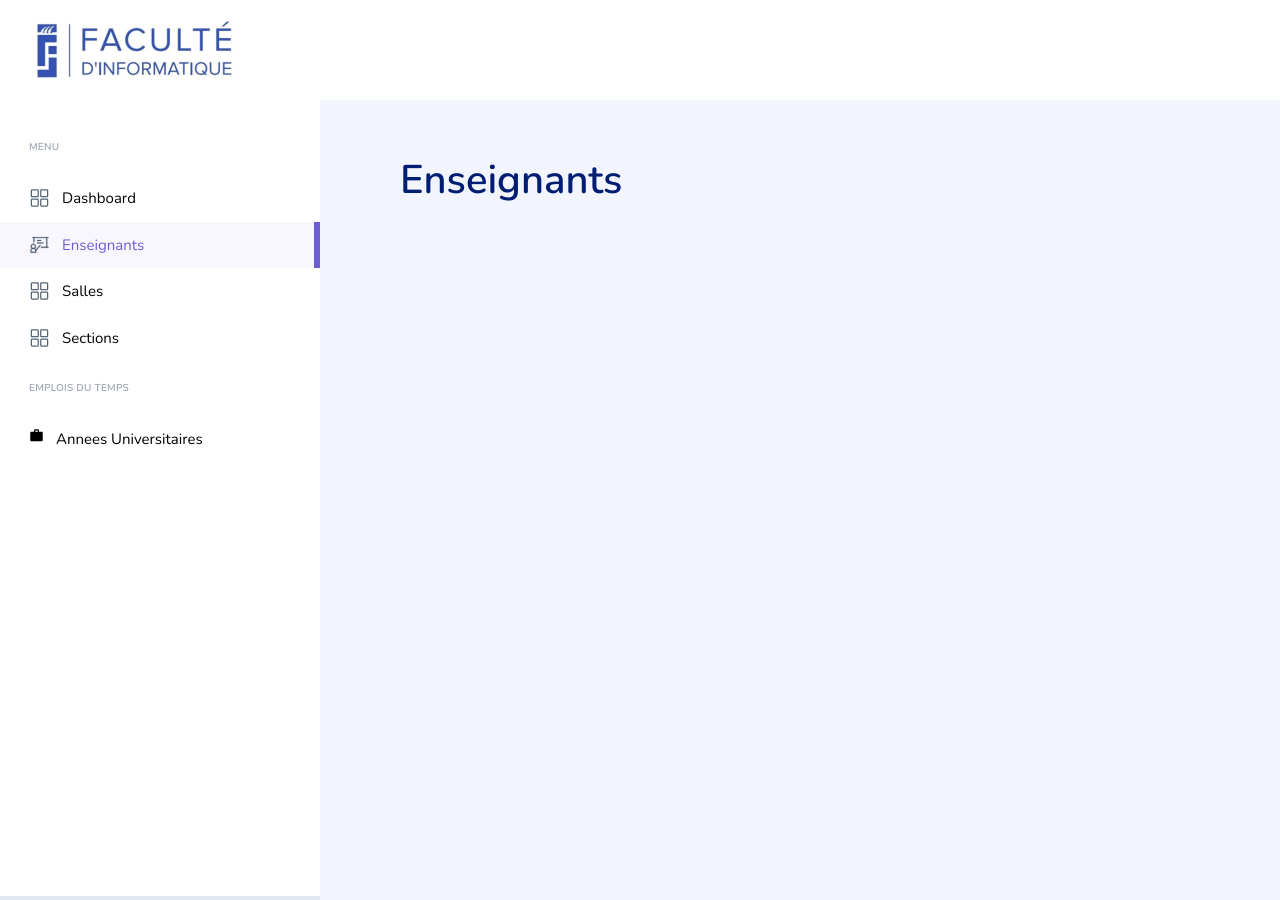
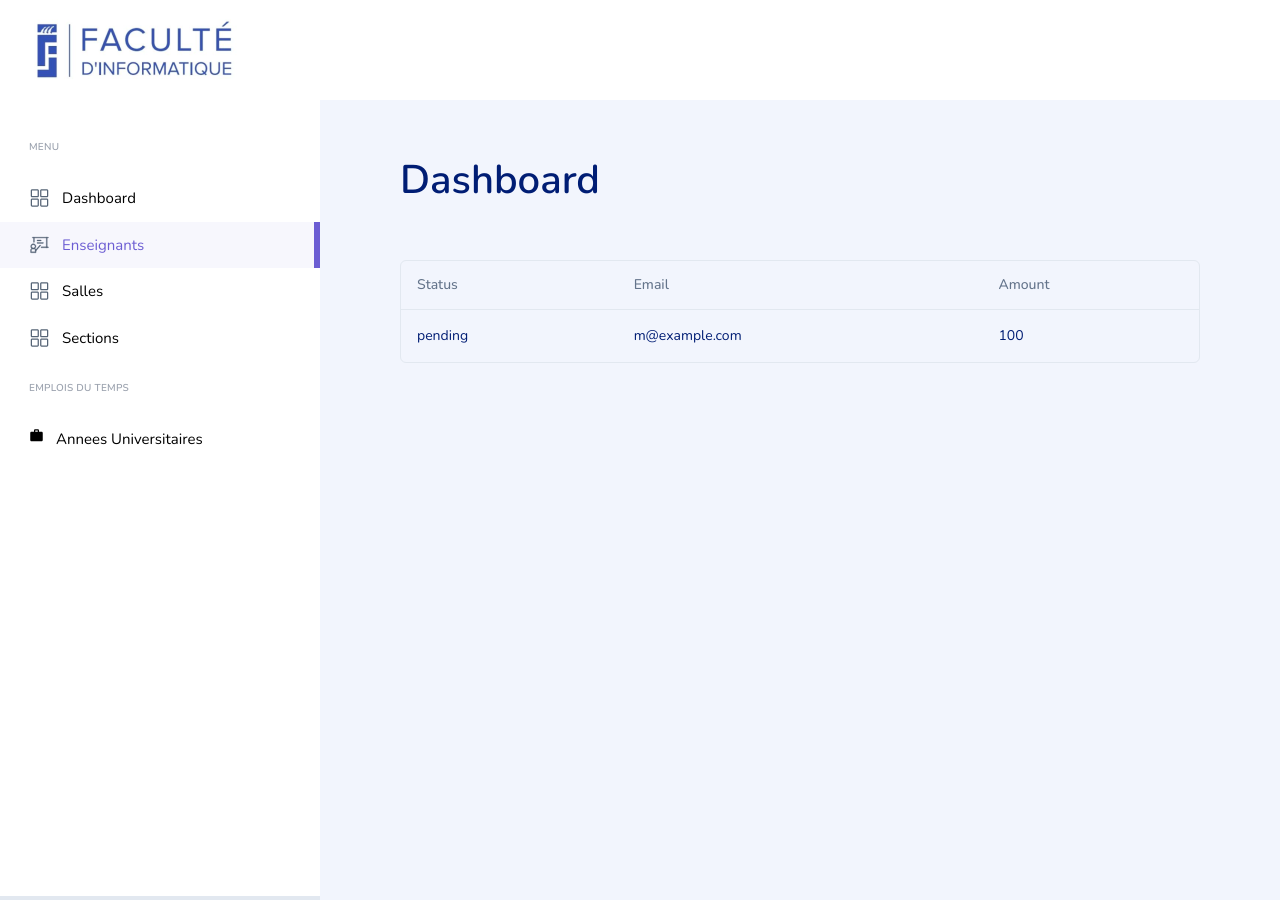
Before and after one commit to OussamaGhz/Times, a Next.js app: page /dashboard/enseignants in a window 1280 px wide. Built offline with nearby package versions, Linux system fonts and the light colour scheme.

Commit message:
setting up  shadcn table

```diff
--- a/app/dashboard/enseignants/page.tsx
+++ b/app/dashboard/enseignants/page.tsx
@@ -1,10 +1,31 @@
 import PageContainer from "@/app/ui/dashboard/page-container";
 import React from "react";
+import { Payment, columns } from "@/app/ui/enseignants/columns";
+import { DataTable } from "@/app/ui/enseignants/data-table";
 
-const EnseignantsPage = () => {
+async function getData(): Promise<Payment[]> {
+  // Fetch data from your API here.
+  return [
+    {
+      id: "728ed52f",
+      amount: 100,
+      status: "pending",
+      email: "m@example.com",
+    },
+    // ...
+  ];
+}
+
+const EnseignantsPage = async () => {
+  const data = await getData();
   return (
     <PageContainer>
-      <h1 className="font-[600] text-[40px] text-left my-[50px] ">Enseignants</h1>
+      <div className="flex flex-col">
+        <h1 className="font-[600] text-[40px] text-left my-[50px] ">
+          Dashboard
+        </h1>
+        <DataTable columns={columns} data={data}/>
+      </div>
     </PageContainer>
   );
 };
--- a/app/enseignants/columns.tsx
+++ /dev/null
@@ -1,71 +0,0 @@
-import {
-    ArrowDownIcon,
-    ArrowUpIcon,
-    CaretSortIcon,
-    EyeNoneIcon,
-  } from "@radix-ui/react-icons"
-  import { Column } from "@tanstack/react-table"
-
-  import { cn } from "@/lib/utils"
-  import { Button } from "@/registry/new-york/ui/button"
-  import {
-    DropdownMenu,
-    DropdownMenuContent,
-    DropdownMenuItem,
-    DropdownMenuSeparator,
-    DropdownMenuTrigger,
-  } from "@/registry/new-york/ui/dropdown-menu"
-
-  interface DataTableColumnHeaderProps<TData, TValue>
-    extends React.HTMLAttributes<HTMLDivElement> {
-    column: Column<TData, TValue>
-    title: string
-  }
-
-  export function DataTableColumnHeader<TData, TValue>({
-    column,
-    title,
-    className,
-  }: DataTableColumnHeaderProps<TData, TValue>) {
-    if (!column.getCanSort()) {
-      return <div className={cn(className)}>{title}</div>
-    }
-
-    return (
-      <div className={cn("flex items-center space-x-2", className)}>
-        <DropdownMenu>
-          <DropdownMenuTrigger asChild>
-            <Button
-              variant="ghost"
-              size="sm"
-              className="-ml-3 h-8 data-[state=open]:bg-accent"
-            >
-              <span>{title}</span>
-              {column.getIsSorted() === "desc" ? (
-                <ArrowDownIcon className="ml-2 h-4 w-4" />
-              ) : column.getIsSorted() === "asc" ? (
-                <ArrowUpIcon className="ml-2 h-4 w-4" />
-              ) : (
-                <CaretSortIcon className="ml-2 h-4 w-4" />
-              )}
-            </Button>
-          </DropdownMenuTrigger>
-          <DropdownMenuContent align="start">
-            <DropdownMenuItem onClick={() => column.toggleSorting(false)}>
-              <ArrowUpIcon className="mr-2 h-3.5 w-3.5 text-muted-foreground/70" />
-              Asc
-            </DropdownMenuItem>
-            <DropdownMenuItem onClick={() => column.toggleSorting(true)}>
-              <ArrowDownIcon className="mr-2 h-3.5 w-3.5 text-muted-foreground/70" />
-              Desc
-            </DropdownMenuItem>
-            <DropdownMenuSeparator />
-            <DropdownMenuItem onClick={() => column.toggleVisibility(false)}>
-              <EyeNoneIcon className="mr-2 h-3.5 w-3.5 text-muted-foreground/70" />
-              Hide
-            </DropdownMenuItem>
-          </DropdownMenuContent>
-        </DropdownMenu>
-      </div>
-    )
-  }
--- a/app/ui/dashboard/mini-table.tsx
+++ b/app/ui/dashboard/mini-table.tsx
@@ -8,7 +8,7 @@ import LeftArrow from "../icon/left-arrow";
 
 const MiniTable = () => {
   return (
-    <div className="w-full h-full">
+    <div className="w-full h-full ">
       <Card className="max-w-[360px] p-5 rounded-[16px] min-h-[352px] text-[#001D74]">
         <h2 className="text-2xl font-semibold mb-4">Nos Enseignants:</h2>
         <ul className="flex flex-col gap-3">
--- /dev/null
+++ b/app/ui/enseignants/columns.tsx
@@ -0,0 +1,27 @@
+"use client"
+
+import { ColumnDef } from "@tanstack/react-table"
+
+// This type is used to define the shape of our data.
+// You can use a Zod schema here if you want.
+export type Payment = {
+  id: string
+  amount: number
+  status: "pending" | "processing" | "success" | "failed"
+  email: string
+}
+
+export const columns: ColumnDef<Payment>[] = [
+  {
+    accessorKey: "status",
+    header: "Status",
+  },
+  {
+    accessorKey: "email",
+    header: "Email",
+  },
+  {
+    accessorKey: "amount",
+    header: "Amount",
+  },
+]
--- /dev/null
+++ b/app/ui/enseignants/data-table.tsx
@@ -0,0 +1,80 @@
+"use client";
+
+import {
+  ColumnDef,
+  flexRender,
+  getCoreRowModel,
+  useReactTable,
+} from "@tanstack/react-table";
+
+import {
+  Table,
+  TableBody,
+  TableCell,
+  TableHead,
+  TableHeader,
+  TableRow,
+} from "@/components/ui/table";
+
+interface DataTableProps<TData, TValue> {
+  columns: ColumnDef<TData, TValue>[];
+  data: TData[];
+}
+
+export function DataTable<TData, TValue>({
+  columns,
+  data,
+}: DataTableProps<TData, TValue>) {
+  const table = useReactTable({
+    data,
+    columns,
+    getCoreRowModel: getCoreRowModel(),
+  });
+
+  return (
+    <div className="rounded-md border">
+      <Table>
+        <TableHeader>
+          {table.getHeaderGroups().map((headerGroup) => (
+            <TableRow key={headerGroup.id}>
+              {headerGroup.headers.map((header) => {
+                return (
+                  <TableHead key={header.id}>
+                    {header.isPlaceholder
+                      ? null
+                      : flexRender(
+                          header.column.columnDef.header,
+                          header.getContext()
+                        )}
+                  </TableHead>
+                );
+              })}
+            </TableRow>
+          ))}
+        </TableHeader>
+        <TableBody>
+          {table.getRowModel().rows?.length ? (
+            table.getRowModel().rows.map((row) => (
+              <TableRow
+                key={row.id}
+                data-state={row.getIsSelected() && "selected"}
+              >
+                {row.getVisibleCells().map((cell) => (
+                  <TableCell key={cell.id}>
+                    {flexRender(cell.column.columnDef.cell, cell.getContext())}
+                  </TableCell>
+                ))}
+              </TableRow>
+            ))
+          ) : (
+            <TableRow>
+              <TableCell colSpan={columns.length} className="h-24 text-center">
+                No results.
+              </TableCell>
+            </TableRow>
+          )}
+        </TableBody>
+      </Table>
+    </div>
+  );
+}
```
